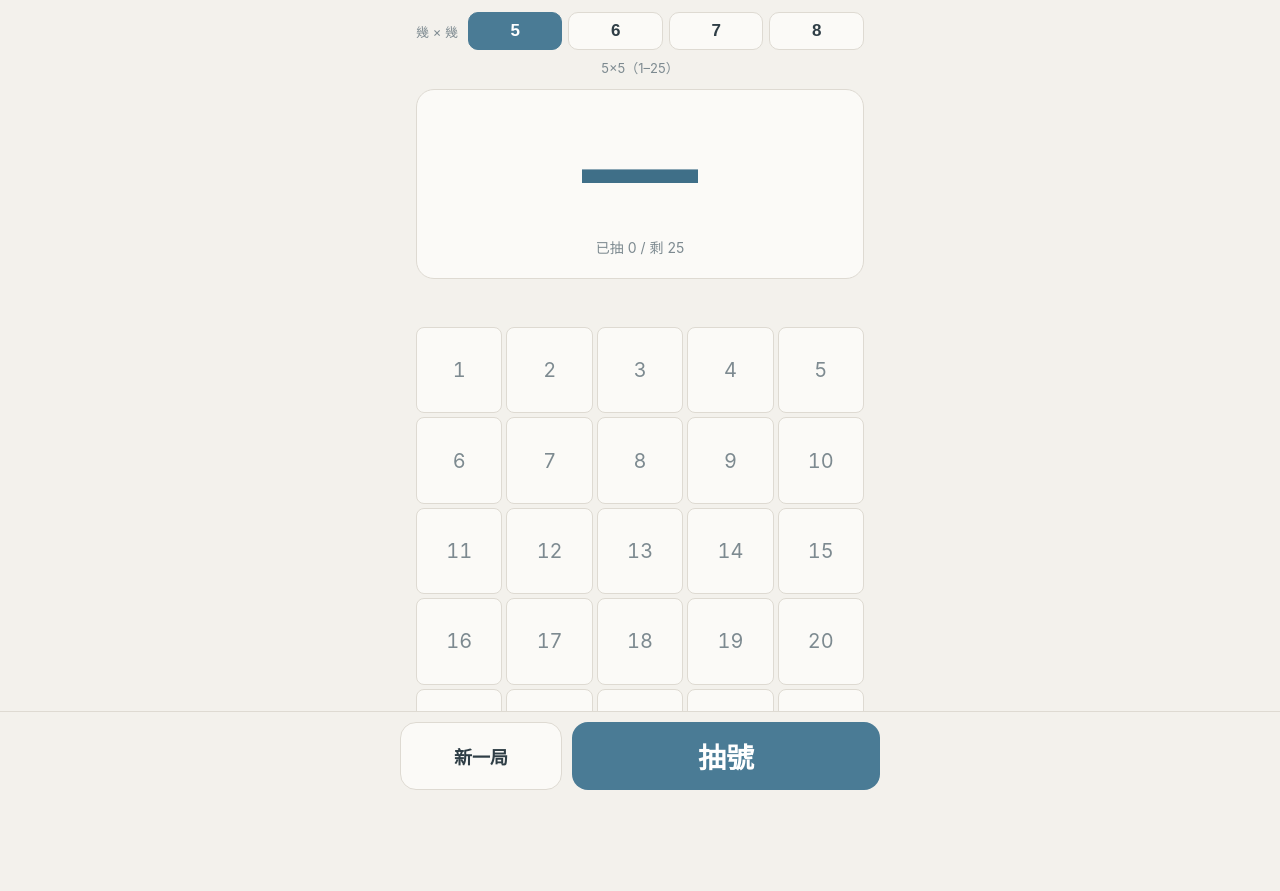
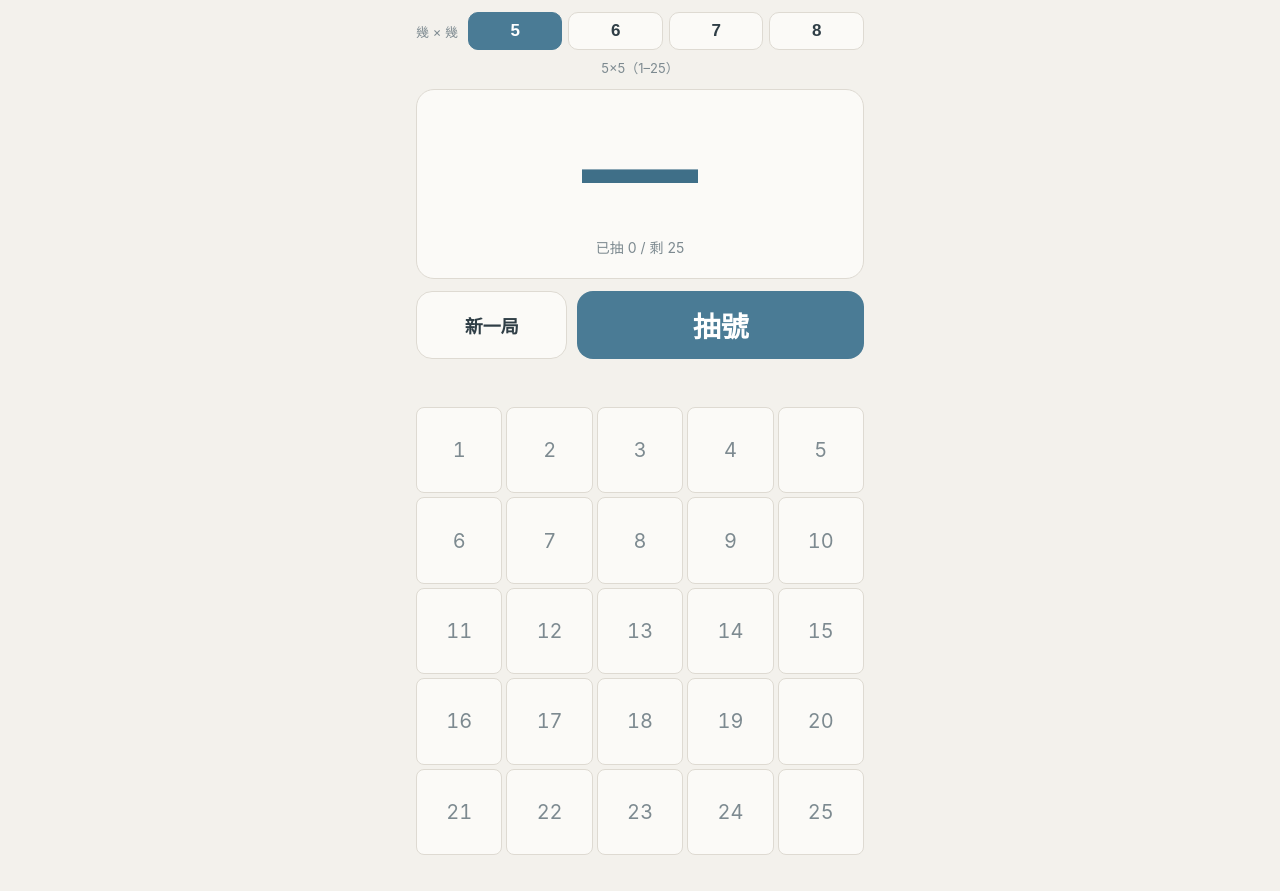
Before and after one commit to ZookeeperInTW/bingo-generator, a plain HTML site: page index.html in a window 1280 px wide. Drawn offline with Linux system fonts and the light colour scheme.

Commit message:
Place reset/draw buttons directly below the number
Co-Authored-By: Claude Sonnet 5.5 <noreply@anthropic.com>
Claude-Session: https://claude.ai/code/session_011PkEejprRzc9t2mFixciuF

```diff
--- a/index.html
+++ b/index.html
@@ -16,7 +16,7 @@
   html,body{margin:0;background:var(--bg);color:var(--text);
     font-family:-apple-system,BlinkMacSystemFont,"Noto Sans TC","PingFang TC","Microsoft JhengHei",sans-serif}
   .wrap{max-width:480px;margin:0 auto;
-    padding:12px 16px calc(var(--bar-h) + 20px + env(safe-area-inset-bottom))}
+    padding:12px 16px calc(24px + env(safe-area-inset-bottom))}
 
   /* 上方：低頻設定（幾成幾） */
   .top{display:flex;align-items:center;gap:10px}
@@ -45,12 +45,9 @@
   .cell.hit{background:var(--hit);border-color:var(--hit);color:var(--accent-text);font-weight:700}
   .cell.last{outline:2px solid #e0a458;outline-offset:1px}
 
-  /* 底部固定：高頻操作（新一局、抽號） */
-  .bar{
-    position:fixed;left:0;right:0;bottom:0;z-index:10;
-    background:var(--bg);border-top:1px solid var(--line);
-    padding:10px 16px calc(10px + env(safe-area-inset-bottom))}
-  .bar-in{max-width:480px;margin:0 auto;display:flex;gap:10px}
+  /* 號碼下方：高頻操作（新一局、抽號） */
+  .bar{margin-top:12px}
+  .bar-in{display:flex;gap:10px}
   .bar button{
     font:inherit;font-weight:600;border:0;border-radius:16px;height:68px;
     cursor:pointer;touch-action:manipulation}
@@ -78,15 +75,15 @@
     <div class="meta" id="meta"></div>
   </div>
 
+  <div class="bar">
+    <div class="bar-in">
+      <button id="reset">新一局</button>
+      <button id="draw">抽號</button>
+    </div>
+  </div>
+
   <div class="hist" id="hist"></div>
   <div class="board" id="board"></div>
-</div>
-
-<div class="bar">
-  <div class="bar-in">
-    <button id="reset">新一局</button>
-    <button id="draw">抽號</button>
-  </div>
 </div>
 
 <script>
```
